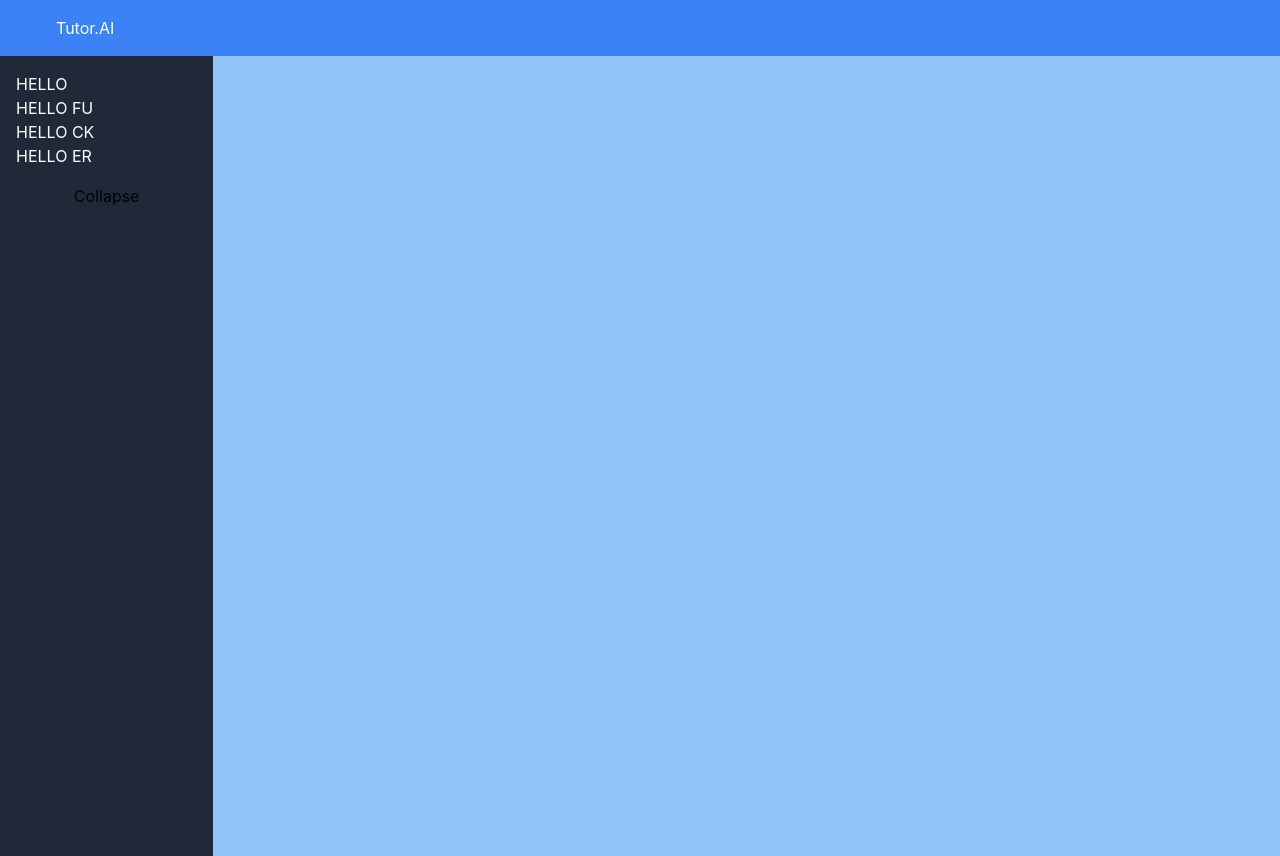
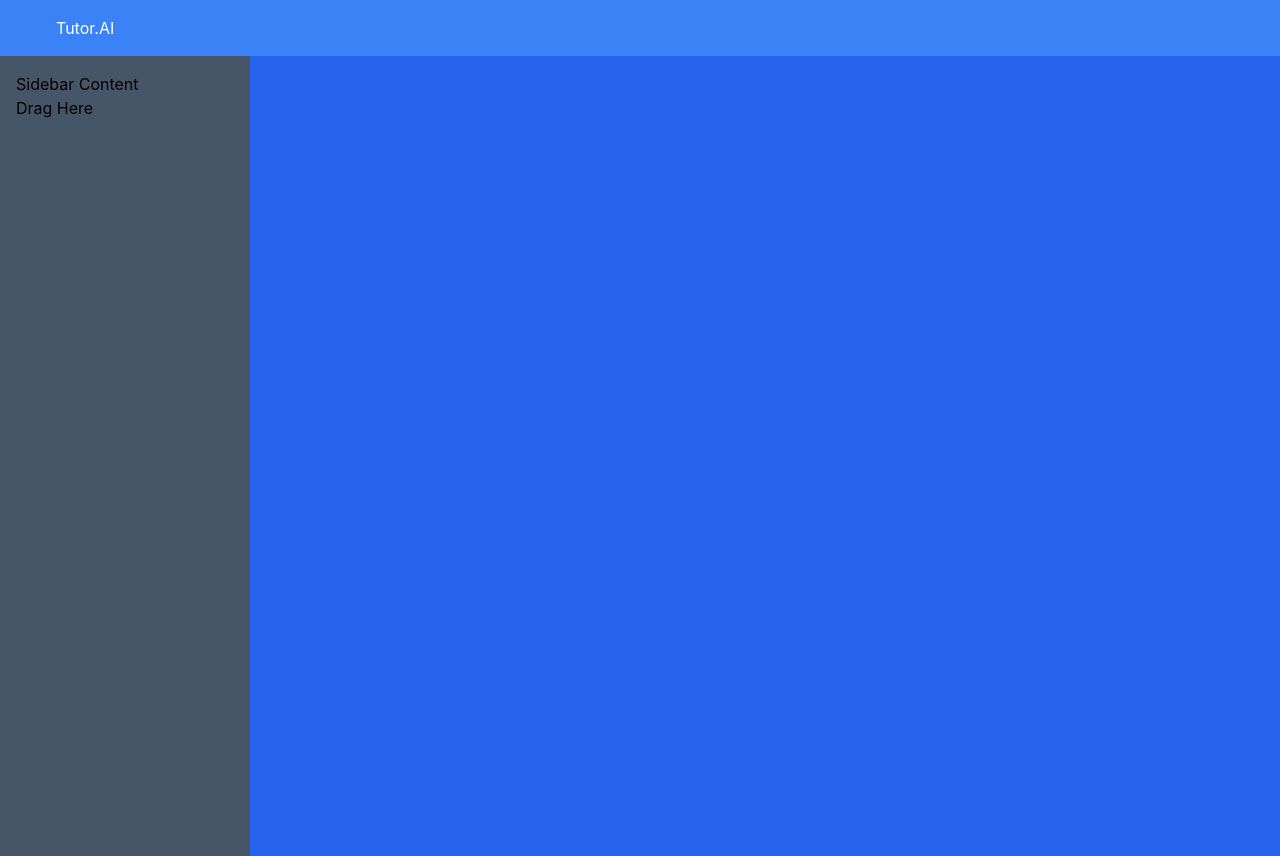
Before and after one commit to MoeedCh/Tutor.AI, a Next.js app in the folder tutor_ai_app/: page /testHome in a window 1280 px wide. Built offline with nearby package versions, Linux system fonts and the light colour scheme.

Commit message:
slight changes to UI

```diff
--- a/tutor_ai_app/components/sideBar.js
+++ b/tutor_ai_app/components/sideBar.js
@@ -1,32 +1,28 @@
-import React from 'react'
-import {useState} from 'react';
+import React, { useState } from 'react';
+import Draggable from 'react-draggable';
+import { Resizable } from 'react-resizable';
 
 function SideBar() {
-  const [isCollapsed, setIsCollapsed] = useState(false);
+  const [width, setWidth] = useState(250); // Initial width of the sidebar
 
-  const toggleCollapse = () => {
-    setIsCollapsed(!isCollapsed);
+  const onResize = (event, { size }) => {
+    setWidth(size.width);
   };
 
   return (
-    <aside className="row-span-4 col-span-1">
-      {isCollapsed ? null : (
-        <div className="flex flex-col h-screen overflow-y-auto bg-gray-800">
-          <div className="p-4">
-              <h1 className="text-white">HELLO</h1>
-              <h1 className="text-white">HELLO FU</h1>
-              <h1 className="text-white">HELLO CK</h1>
-              <h1 className="text-white">HELLO ER</h1>
-          </div>
-          <button onClick={toggleCollapse}>
-            {isCollapsed? 'Expand' : 'Collapse'}
-          </button>
-      </div>
-      )}
-    </aside>
+      <Resizable
+        width={width}
+        height={Infinity}
+        onResize={onResize}
+        handle={<div className="drag-handle">Drag Here</div>}
+      >
+        <div className="bg-slate-600 p-4" style={{ width: `${width}px` }}>
+          {/* Content of the sidebar */}
+          Sidebar Content
+        </div>
+      </Resizable>
 
-  )
-
+  );
 }
 
-export default SideBar
+export default SideBar;
--- a/tutor_ai_app/package.json
+++ b/tutor_ai_app/package.json
@@ -14,6 +14,7 @@
     "postcss": "8.4.29",
     "react": "18.2.0",
     "react-dom": "18.2.0",
+    "react-resizable": "^3.0.5",
     "tailwindcss": "3.3.3"
   }
 }
--- a/tutor_ai_app/pages/testHome.js
+++ b/tutor_ai_app/pages/testHome.js
@@ -5,22 +5,23 @@ export default function testHome() {
 
     return (
         <main>
+            {/* Navigation Bar part of page */}
             <header class="bg-blue-500 text-white p-4">
                 <NavBar />
             </header>
 
+            {/* Bottom Part of Page */}
+            <div className="flex h-screen">
 
-            <div className="grid grid-rows-4 grid-cols-6 min-h-screen">
-                {/* Sidebar */}
-                <aside className="row-span-4 col-span-1">
-                    <SideBar />
-                </aside>
+                {/* Left Container */}
+                <SideBar/>
 
-                {/* Main Content */}
-                <section className="row-span-4 col-span-5 bg-blue-300">
-                    {/* Main content here */}
-                </section>
+
+                {/* Right Container */}
+                <div className="flex-1 p-4 bg-blue-600">
+                    {/* Content for Right Container */}
+                </div>
             </div>
         </main>
-    );
+      );
 }
```
Also changed, not shown: 1 other file (tests, documents, lock files or other folders).
